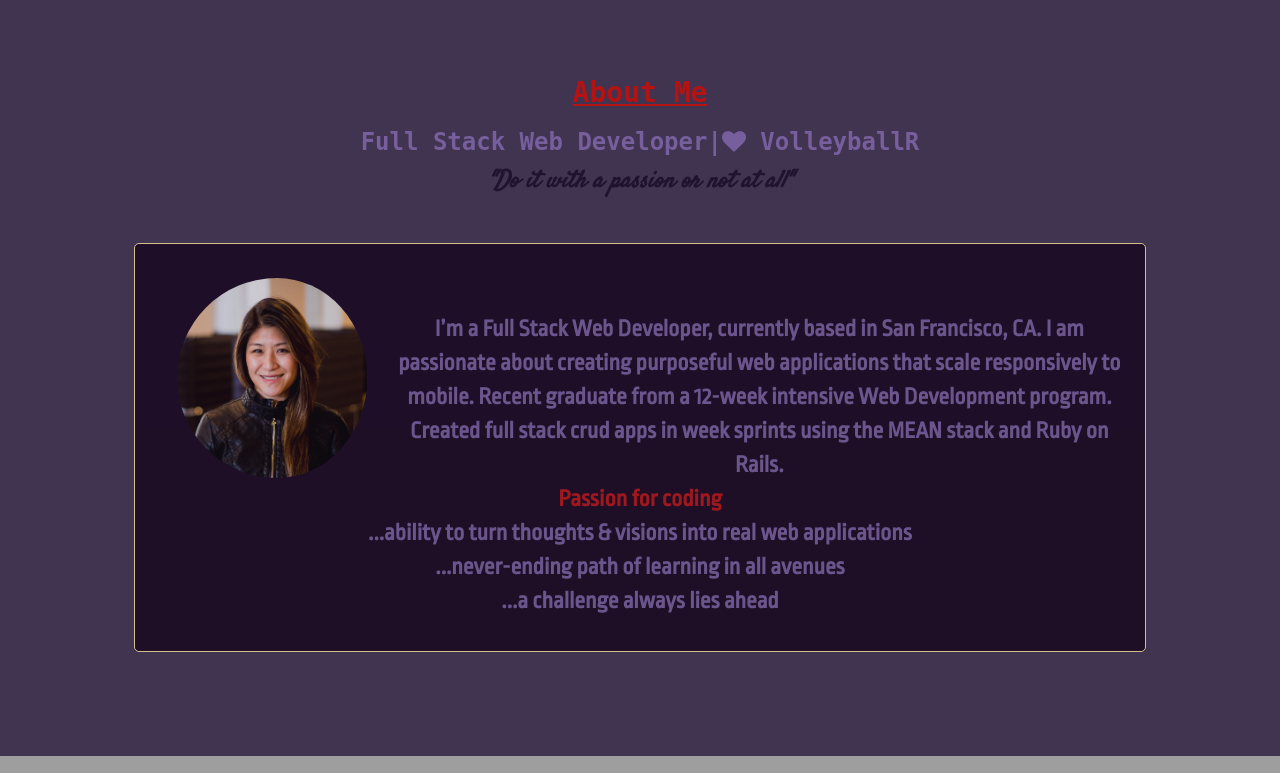
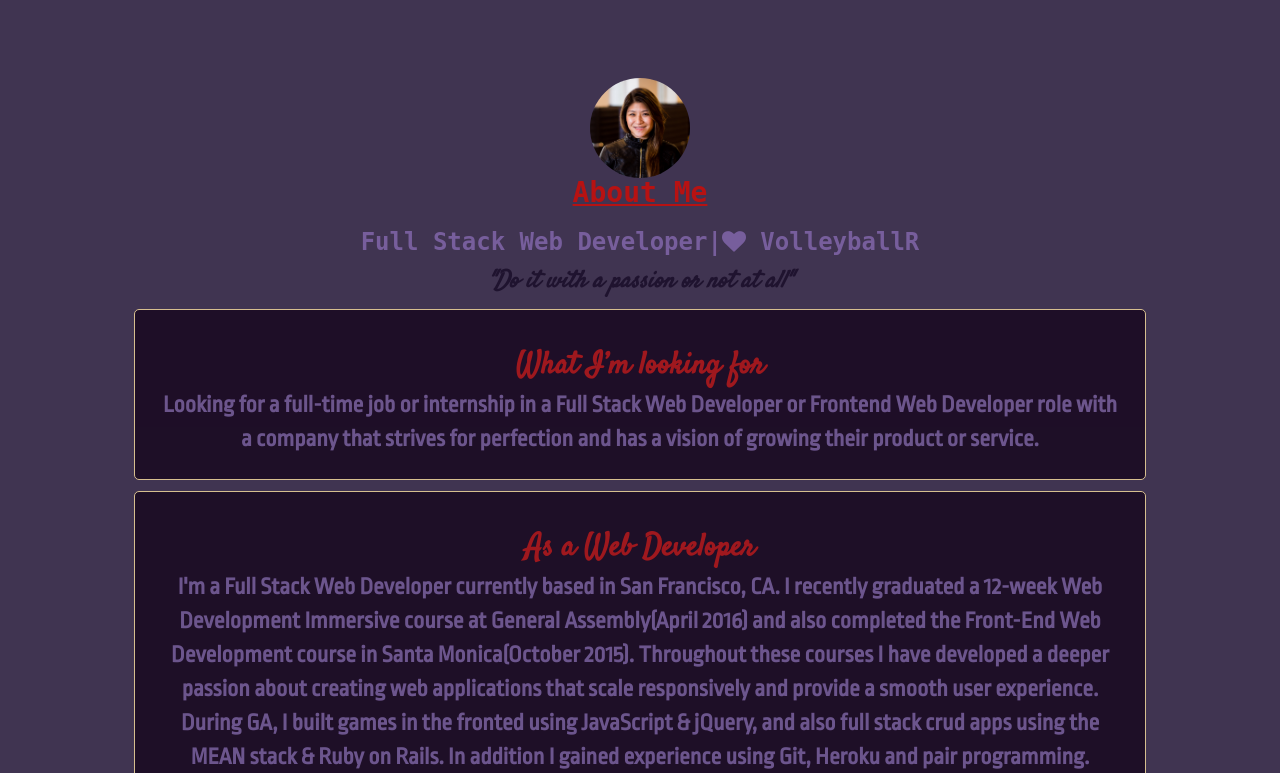
Before and after one commit to lenayee7/lenayee7.github.io, a PHP site: page /index.html in a window 1280 px wide. Shown: the part 82-855 px from the top of the page. Run offline with PHP 8.4, Linux system fonts and the light colour scheme; some libraries are stand-ins or nearby versions; some web fonts are replaced; grey boxes are pictures that could not be loaded.

Commit message:
adds content to about-me

```diff
--- a/css/main.css
+++ b/css/main.css
@@ -5,6 +5,12 @@
     /*font: 20px Montserrat, sans-serif;*/
 /*    line-height: 1.8;*/
     color: #f5f6f7;
+  }
+
+  .pink-red {
+    font-size: 1.3em;
+    font-family:'Satisfy', cursive;
+    color: #B71212;
   }
 
 
@@ -33,17 +39,17 @@
     border-radius: 0px;
   }
 
-  .navbar-nav  li a:hover {
-    font-size: 2em;
-    color: #B71212 !important;
-  }
-
   .navbar-default .navbar-nav>li>a {
     color: #775E9C;
     font-size: 1.6em;
     font-family: monospace;
     /*font-family: 'Asap', sans-serif;*/
     font-weight: 700;
+  }
+
+  .navbar-default .navbar-nav>li>a:hover {
+    font-size: 1.8em;
+    color: #B71212 !important;
   }
 
   #my-name {
@@ -56,7 +62,7 @@
 
   #my-name:hover {
     color: #B71212;
-    font-size: 2em;
+    font-size: 2.7em;
   }
  /*////////END OF NAVBAR///////*/
 
@@ -110,13 +116,9 @@
   }
 
   #profile-pic {
-    margin: 0 2%;
-    width: 200px;
-    height: 200px;
+    width: 100px;
+    height: 100px;
     border-radius: 100px;
-    padding-right: 1%;
-    float: left;
-    clear: right;
     overflow: hidden;
     opacity: 1;
   }
@@ -131,7 +133,7 @@
     border: 1px solid #fce29f;
     background-color: #16061D;
     opacity: 1;
-    padding: 3% 2%;
+    padding: 3% 2% 2% 2%;
     width: 90%;
     border-radius: 5px;
     opacity: .8;
@@ -140,7 +142,7 @@
     font-size: 1.7em;
     font-weight: bold;
     /*font-family: 'Asap', sans-serif;*/
-    margin: 3% auto;
+    margin: 0 auto 1% auto;
   }
 
   .code-volleyball {
@@ -263,7 +265,7 @@
     color: #c7b27e;
     border: 1px solid #fce29f;
     width: 80%;
-    max-height: 350px;
+    max-height: 300px;
     /*width: 320px;*/
     /*max-height: 280px;*/
     overflow: scroll;
@@ -366,6 +368,11 @@
 
 @media (max-width: 898px) {
 
+  .project-desc {
+    width: 80%;
+    max-height: 200px;
+  }
+
   #memorizingtitle {
     font-size: 1.5em;
   }
@@ -434,8 +441,14 @@
   }
 
   .social-media {
+     border-radius: 5px;
      width: 8%;
   }
+
+/*  #stj {
+    border-radius: 5px;
+    width: 8%;
+  }*/
 
 }
 
--- a/index.html
+++ b/index.html
@@ -44,15 +44,21 @@
 
 		<!-- First Container -->
 	<div class="container-fluid bg-1 text-center"<a id="about"></a>
-		<h3 class="subtitles"><!-- <i class="fa fa-heart redheart" aria-hidden="true"> --></i>About Me</h3>
+		<h3 class="subtitles"><img id="profile-pic" src="./images/lena.jpg" class="img-responsive" style="display:inline" alt="profile pic" width="100" height="170"><br>About Me</h3>
 	  <h3 id="job-title" class="">Full Stack Web Developer|<i class="fa fa-heart" aria-hidden="true"></i> VolleyballR </h3>
 	  <p id="quote">"Do it with a <span id="passion">passion</span> or not at all"</p>
 	  <div id="left-right-div">
-		 <p id="right" class="about-me-p"><img id="profile-pic" src="./images/lena.jpg" class="img-responsive" style="display:inline" alt="profile pic" width="100" height="170"><br>I’m a Full Stack Web Developer, currently based in San Francisco, CA. I am passionate about creating purposeful web applications that scale responsively to mobile. Recent graduate from a 12-week intensive Web Development program. Created full stack crud apps in week sprints using the MEAN stack and Ruby on Rails.<br>
-		 <span id="passion-coding"> Passion for coding</span><br>
-		 ...ability to turn thoughts & visions into real web applications<br>
-		 ...never-ending path of learning in all avenues<br>
-		 ...a challenge always lies ahead</p>
+		 <p class="about-me-p"><span class="pink-red">What I’m looking for</span><br>
+			Looking for a full-time job or internship in a Full Stack Web Developer or Frontend Web Developer role with a company that strives for perfection and has a vision of growing their product or service.<br>
+			<p class="about-me-p">
+			<span class="pink-red">As a Web Developer</span><br>
+			I'm a Full Stack Web Developer currently based in San Francisco, CA. I recently graduated a 12-week Web Development Immersive course at General Assembly(April 2016) and also completed the Front-End Web Development course in Santa Monica(October 2015). Throughout these courses I have developed a deeper passion about creating web applications that scale responsively and provide a smooth user experience. During GA, I built games in the fronted using JavaScript & jQuery, and also full stack crud apps using the MEAN stack & Ruby on Rails. In addition I gained experience using Git, Heroku and pair programming.<br></p>
+			<p class="about-me-p">
+			<span class="pink-red">Background</span><br>
+       Previously to graduating Web Development Immersive course, I attended St. John’s University in Queens, NY with a volleyball scholarship and graduated with a B.S degree in Sports Management. After assisting my family business in Honolulu, HI and doing an accounting internship, in 2013 I seeked new opportunities in Orange County, CA. I found myself pursuing a career in business while working in various positions in the construction industry, however still desired more of a challenge. With two siblings working in the industry in San Francisco I felt empowered to learn more about web development by starting with doing online tutorials and watching videos. Since then I’ve discovered my<br> <span class="pink-red">Passion for Coding</span><br>
+		 	...ability to turn thoughts & visions into real web applications<br>
+		 	...never-ending path of learning technical skills and developing personal growth<br>
+		 	...a challenge always lies ahead</p>
 <!-- 		 <p class="code-volleyball">Code Hard, Play Volleyball and Run SF Hills</p> -->
 	  </div>
 	</div>
@@ -79,8 +85,8 @@
 			      <img src="./images/reciplease.jpg" class=" project-img"  alt="Image">
 		    	</div>
 		      <p class="project-desc"><br>Reciplease is a web application where you can browse recipes in the Recipe Community and create your own from your Recipe Box. Sign up and start creating recipes from your recipe box.<br>
-		      Login: slade@slade.com<br>
-		      Password: slade<br>
+		      <span class="pink-red">Login: slade@slade.com<br>
+		      Password: slade<br></span>
 					<strong>Technologies:</strong> MongoDb, Mongoose, Node.js, Express, AngularJS, HTML5, CSS, Heroku</p>
 	    </div>
 <!-- 	    <div class="col-sm-4">
@@ -102,6 +108,17 @@
 		      <p class="project-desc"><br> FriendMe was designed to connect travellers with locals from places that they are travelling to. Similar to AirBnb, locals can offer their services as a guide to the city since they know it best. Users that sign up are able to create posts of what services they are able to provide. Responsibilities included assisting with creating RESTful routes and crud functions for User & Post model.<br>
 		      <strong>Technologies:</strong> Node.js, Express, jQuery, HTML5/CSS, Mongodb, Mongoose, Github, Heroku, Bootstrap</p>
 		  </div>
+		 <!--  <div class="col-sm-4 proj-div">
+	    	<h3 class="project-title">My Fave Restaurant</h3>
+	    	<strong class="navbar-purple">Rapid Prototype - Firebase, Angular</strong>
+	    	<div>
+  	      <a href="#" class="project-link">Github</a>
+  	      <a href="https://github.com/lenayee7/MyFaveRestaurant" target="_blank"><img class="purp-github" src="http://www.ryanpierce.me/github_logo.png"></a>
+	      	<img src="./images/myfaverest.png" class="project-img" alt="Image">
+		    </div>
+		      <p class="project-desc"><br>We all use Yelp and love to eat good food. Share one of your fave places by adding your favorite restaurant; beacause you care!<br>
+		      <strong>Technologies: </strong>Firebase, JavaScript, AngularJS, HTML/CSS, Github, jQuery, Bootstrap</p>
+		  </div> -->
 	</div>
 </div>
 
@@ -134,6 +151,7 @@
 	  <a id="contact"></a><a href="https://github.com/lenayee7" target="_blank"><img class="social-media" src="http://www.ryanpierce.me/github_logo.png"></a>
 	  <a href="https://www.linkedin.com/in/lenayee" target="_blank"><img class="social-media" src="./images/linkedin.jpg"></a>
 	  <a href="mailto:lenayee07@gmail.com"><img class="social-media" src="./images/gmail.jpg"></a>
+	  <a href="http://www.redstormsports.com/sports/w-volley/mtt/yee_lena00.html" target="_blank"><img class="social-media" src="./images/stj.jpg"></a>
 	<!--   <a href="#"><img class="social-media" src="./images/businesscard.jpg"></a> -->
 	  <p><a href="lenayeeresume.pdf"  target="_blank"><span class="glyphicon glyphicon-hand-right"> Resume</a></p>
 	</footer>
```
Also changed, not shown: images/myfaverest.png (added), images/stj.jpg (added).
